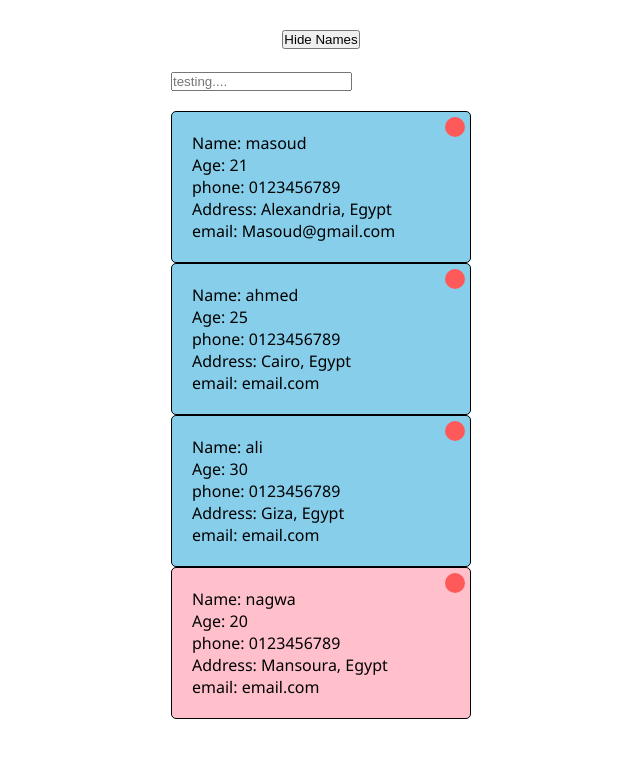
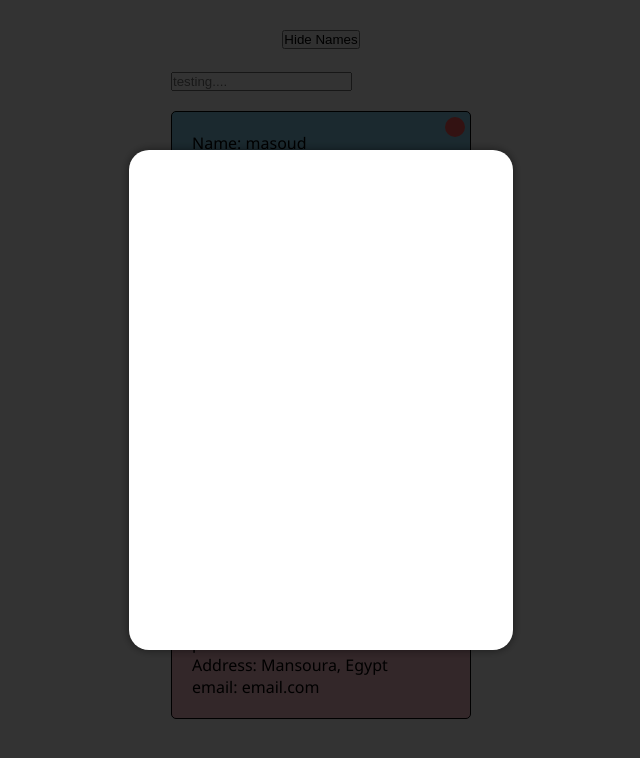
Before and after one commit to MaMasoud/learn1, a React (Create React App) app: page / in a window 1280 px wide. Shown: the top 758 px of the page, without its empty margins (319-959 px from the left). Built offline with nearby package versions, Linux system fonts and the light colour scheme.

Commit message:
make modal

```diff
--- a/public/index.html
+++ b/public/index.html
@@ -28,6 +28,7 @@
   </head>
   <body>
     <noscript>You need to enable JavaScript to run this app.</noscript>
+    <div id="modal"></div>
     <div id="root"></div>
     <!--
       This HTML file is a template.
--- a/src/components/App/App.js
+++ b/src/App/App.js
@@ -1,8 +1,9 @@
-import { useState, useRef } from 'react';
+import { useState } from 'react';
 
 import './App.css';
-import Card from '../Card/Card';
-import Filter from '../Filter/Filter';
+import Filter from '../components/Filter/Filter';
+import CardList from '../components/CardList/CardList';
+import Model from '../components/Model/Model';
 
 
 function App() {
@@ -51,7 +52,7 @@ function App() {
 
   const deleteCard = (event, id) => {
     setBoys((prevBoys) => {
-      return prevBoys.filter((card) => card.id !== id);
+      return prevBoys.filter((CardList) => CardList.id !== id);
     });
   }
 
@@ -70,13 +71,15 @@ function App() {
 
     <div className='main-container'>
 
+      <Model />
+
       <button onClick={() => setShow(!show)}>{show ? 'Hide' : 'Show'} Names</button>
 
       <div className={show ? 'show' : 'hide'}>
 
           <Filter fHandler={filterHandler} />
 
-        <Card namesList={boysHandler()}s deleteCard={deleteCard}/>
+        <CardList namesList={boysHandler()} deleteCard={deleteCard}/>
       </div>
     </div>
   );
--- a/src/components/Card/Card.js
+++ b/src/components/Card/Card.js
@@ -1,22 +1,15 @@
 import React from 'react'
 import styles from './card.module.css'
 
-export default function Card({namesList, deleteCard}) {
-    const cards = namesList.map((card) => {
+export default function Card({id ,deleteCard, ...card}) {
   return (
-          <div key={card.id} className={styles.card} style={{backgroundColor: card.type === 'boy' ? 'skyblue' : 'pink'}}>
+    <div className={styles.card} style={{backgroundColor: card.type === 'boy' ? 'skyblue' : 'pink'}}>
       <div>Name: {card.name}</div>
       <div>Age: {card.age}</div>
       <div>phone: {card.phone}</div>
       <div>Address: {card.address}</div>
       <div>email: {card.email}</div>
-            <div className={styles.closeButton} onClick={(event) => deleteCard(event, card.id)}></div>
+      <div className={styles.closeButton} onClick={(event) => deleteCard(event, id)}></div>
     </div>
   );
-      });
-  return (
-    <>
-      {cards}
-    </>
-  )
 }
--- /dev/null
+++ b/src/components/CardList/CardList.js
@@ -0,0 +1,12 @@
+import React from 'react'
+// import styles from './card.module.css'
+import Card from '../Card/Card';
+
+export default function CardList({namesList, deleteCard}) {
+    const cards = namesList.map(({id, ...otherProps}) => <Card key={id} id={id} {...otherProps} deleteCard= {deleteCard}/>);
+  return (
+    <>
+      {cards}
+    </>
+  )
+}
--- /dev/null
+++ b/src/components/CardList/card.module.css
@@ -0,0 +1,20 @@
+.card {
+    border: 1px solid #000;
+    border-radius: 5px;
+    width: 300px;
+    padding: 20px;
+    position: relative;
+}
+.closeButton {
+    position: absolute;
+    top: 5px;
+    right: 5px;
+    width: 20px;
+    height: 20px;
+    border-radius: 50%;
+    display: flex;
+    align-items: center;
+    justify-content: center;
+    cursor: pointer;
+    background-color: rgb(255, 90, 90);
+}
--- /dev/null
+++ b/src/components/Model/Model.js
@@ -0,0 +1,25 @@
+import React, { Fragment } from 'react'
+import  ReactDOM from 'react-dom'
+import styles from './Model.module.css'
+
+
+
+
+const BackDrop = () => {
+  return <div className={styles.backDrop}></div>
+}
+
+const Overlay = () => {
+  return <div className={styles.overlay}></div>
+}
+
+
+export default function Model() {
+    return ReactDOM.createPortal(
+        <Fragment>
+            <BackDrop />
+            <Overlay />
+        </Fragment>,
+        document.getElementById('modal')
+    );
+}
--- /dev/null
+++ b/src/components/Model/Model.module.css
@@ -0,0 +1,24 @@
+.backDrop {
+    position: fixed;
+    top: 0;
+    left: 0;
+    right: 0;
+    bottom: 0;
+    background-color: black;
+    opacity: 0.8;
+    z-index: 1000;
+}
+.overlay {
+    position: fixed;
+    top: 50%;
+    left: 50%;
+    transform: translate(-50%, -50%);
+    background-color: white;
+    z-index: 1000;
+    padding: 20px;
+    border-radius: 10px;
+    box-shadow: 0 0 10px rgba(0, 0, 0, 0.5);
+    width: 30%;
+    height: 500px;
+    border-radius: 20px;
+}
--- a/src/index.js
+++ b/src/index.js
@@ -1,7 +1,7 @@
 import React from 'react';
 import ReactDOM from 'react-dom/client';
 import './index.css';
-import App from './components/App/App';
+import App from './App/App';
 
 const root = ReactDOM.createRoot(document.getElementById('root'));
 root.render(
```
Also changed, not shown: src/App/App.css (renamed from src/components/App/App.css). Lines whose indentation alone changed are shown as unchanged.
